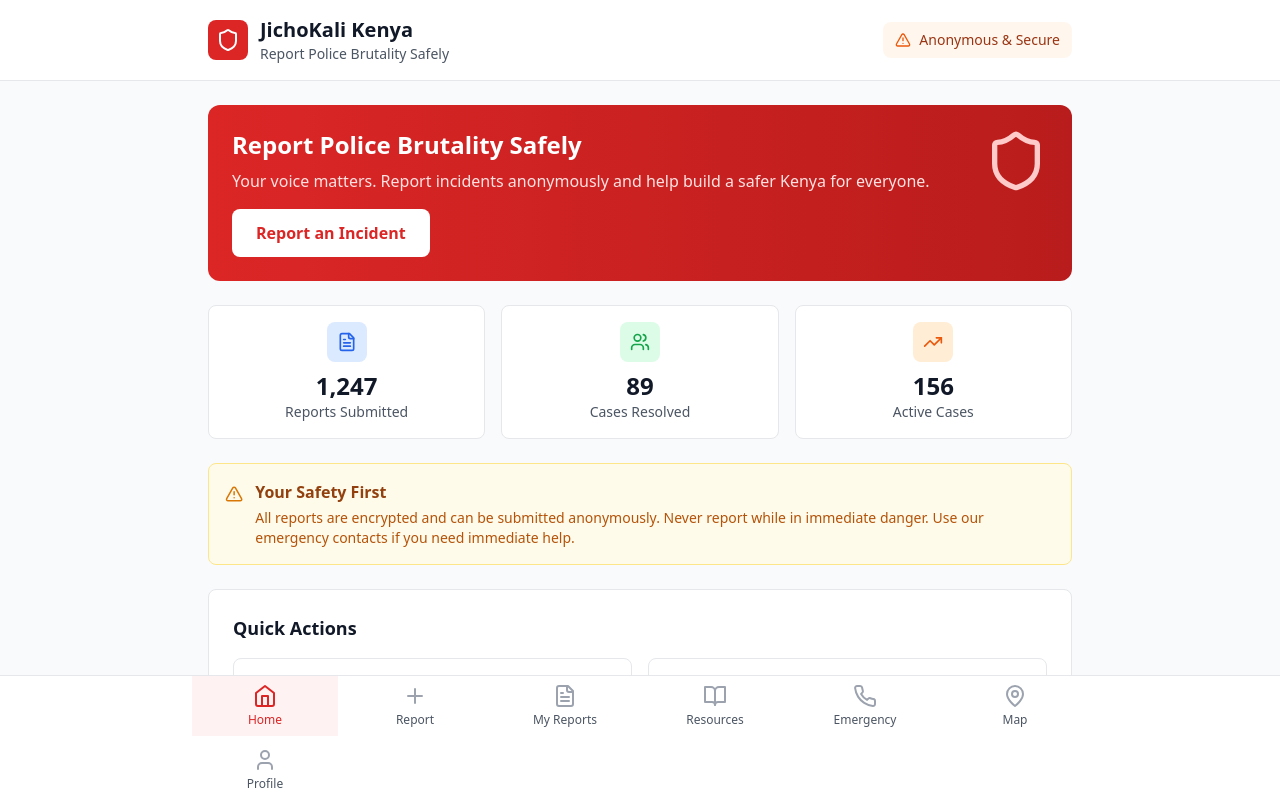
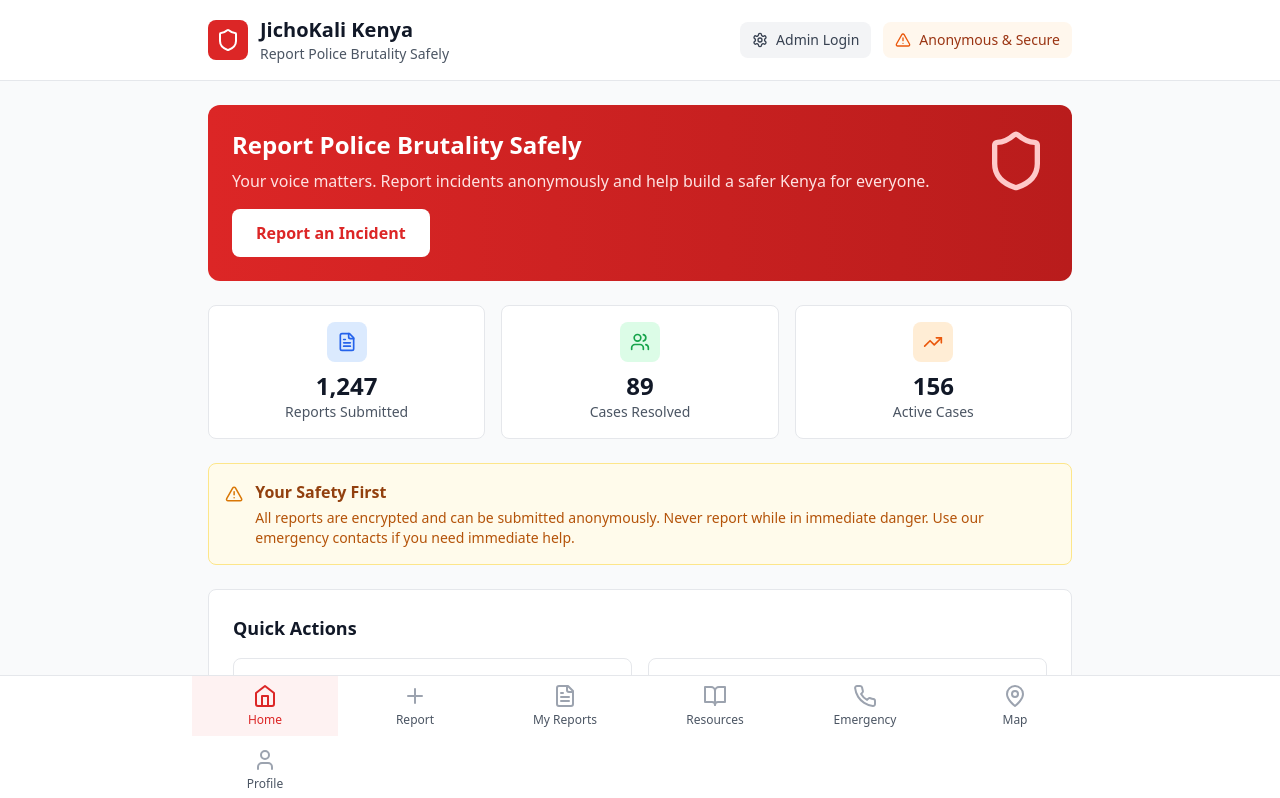
Before and after one commit to Tindah01/JichoKali, a React (Vite) app: page / in a window 1280 px wide. Shown: the top 798 px of the page. Built offline with nearby package versions, Linux system fonts and the light colour scheme.

Commit message:
Update Header.tsx

```diff
--- a/src/components/Header.tsx
+++ b/src/components/Header.tsx
@@ -1,7 +1,12 @@
 import React from 'react';
-import { Shield, AlertTriangle } from 'lucide-react';
+import { Shield, AlertTriangle, Settings } from 'lucide-react';
 
-const Header = () => {
+interface HeaderProps {
+  isAdmin?: boolean;
+  onAdminToggle?: () => void;
+}
+
+const Header: React.FC<HeaderProps> = ({ isAdmin = false, onAdminToggle }) => {
   return (
     <header className="bg-white border-b border-gray-200 sticky top-0 z-50">
       <div className="max-w-4xl mx-auto px-4 py-4">
@@ -15,9 +20,24 @@
               <p className="text-sm text-gray-600">Report Police Brutality Safely</p>
             </div>
           </div>
-          <div className="flex items-center space-x-2 bg-orange-50 px-3 py-2 rounded-lg">
-            <AlertTriangle className="w-4 h-4 text-orange-600" />
-            <span className="text-sm text-orange-800 font-medium">Anonymous & Secure</span>
+          <div className="flex items-center space-x-3">
+            {onAdminToggle && (
+              <button
+                onClick={onAdminToggle}
+                className={`flex items-center space-x-2 px-3 py-2 rounded-lg font-medium text-sm transition-colors ${
+                  isAdmin
+                    ? 'bg-red-600 text-white'
+                    : 'bg-gray-100 text-gray-700 hover:bg-gray-200'
+                }`}
+              >
+                <Settings className="w-4 h-4" />
+                <span>{isAdmin ? 'Exit Admin' : 'Admin Login'}</span>
+              </button>
+            )}
+            <div className="flex items-center space-x-2 bg-orange-50 px-3 py-2 rounded-lg">
+              <AlertTriangle className="w-4 h-4 text-orange-600" />
+              <span className="text-sm text-orange-800 font-medium">Anonymous & Secure</span>
+            </div>
           </div>
         </div>
       </div>
```
